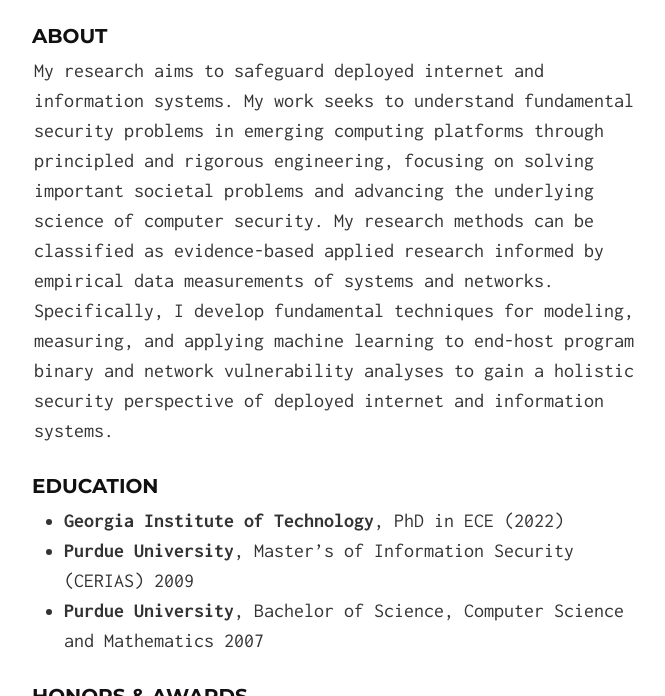
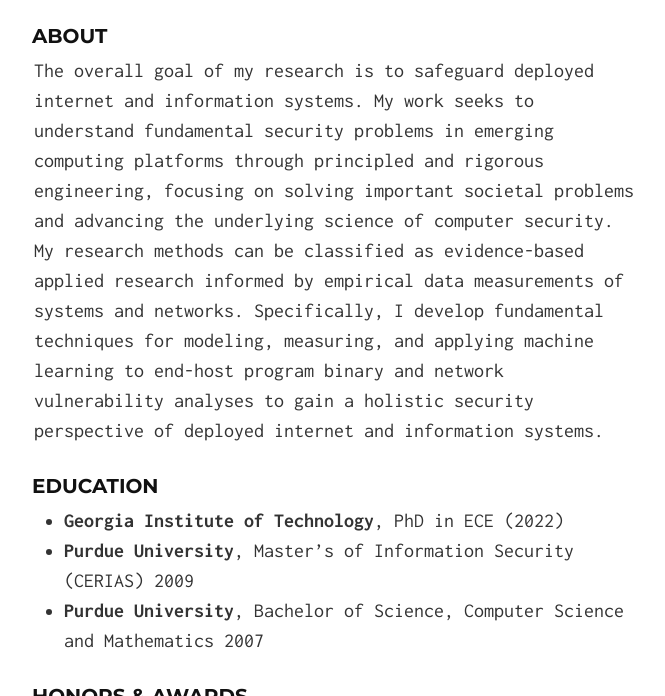
Before and after one commit to alrawi/alrawi.github.io, a Jekyll site: the page built from index.md, in a window 1280 px wide and 900 px high, cut to the strip 204-900 px from the top of the window. Shown: the whole strip, without its empty margins (306-971 px from the left). Built offline with Jekyll 4.4.1, drawn with Linux system fonts in a browser that asks for light colours; our own code applies the rules of GitHub Pages for plain Markdown files.

Commit message:
Update index.md

```diff
--- a/index.md
+++ b/index.md
@@ -3,7 +3,7 @@ layout: default
 ---
 
 ### About
-My research aims to safeguard deployed internet and information systems. My work seeks to understand fundamental security problems in emerging computing platforms through principled and rigorous engineering, focusing on solving important societal problems and advancing the underlying science of computer security. My research methods can be classified as evidence-based applied research informed by empirical data measurements of systems and networks. Specifically, I develop fundamental techniques for modeling, measuring, and applying machine learning to end-host program binary and network vulnerability analyses to gain a holistic security perspective of deployed internet and information systems.
+The overall goal of my research is to safeguard deployed internet and information systems. My work seeks to understand fundamental security problems in emerging computing platforms through principled and rigorous engineering, focusing on solving important societal problems and advancing the underlying science of computer security. My research methods can be classified as evidence-based applied research informed by empirical data measurements of systems and networks. Specifically, I develop fundamental techniques for modeling, measuring, and applying machine learning to end-host program binary and network vulnerability analyses to gain a holistic security perspective of deployed internet and information systems.
 
 ### Education
 - __Georgia Institute of Technology__, PhD in ECE (2022)
```
